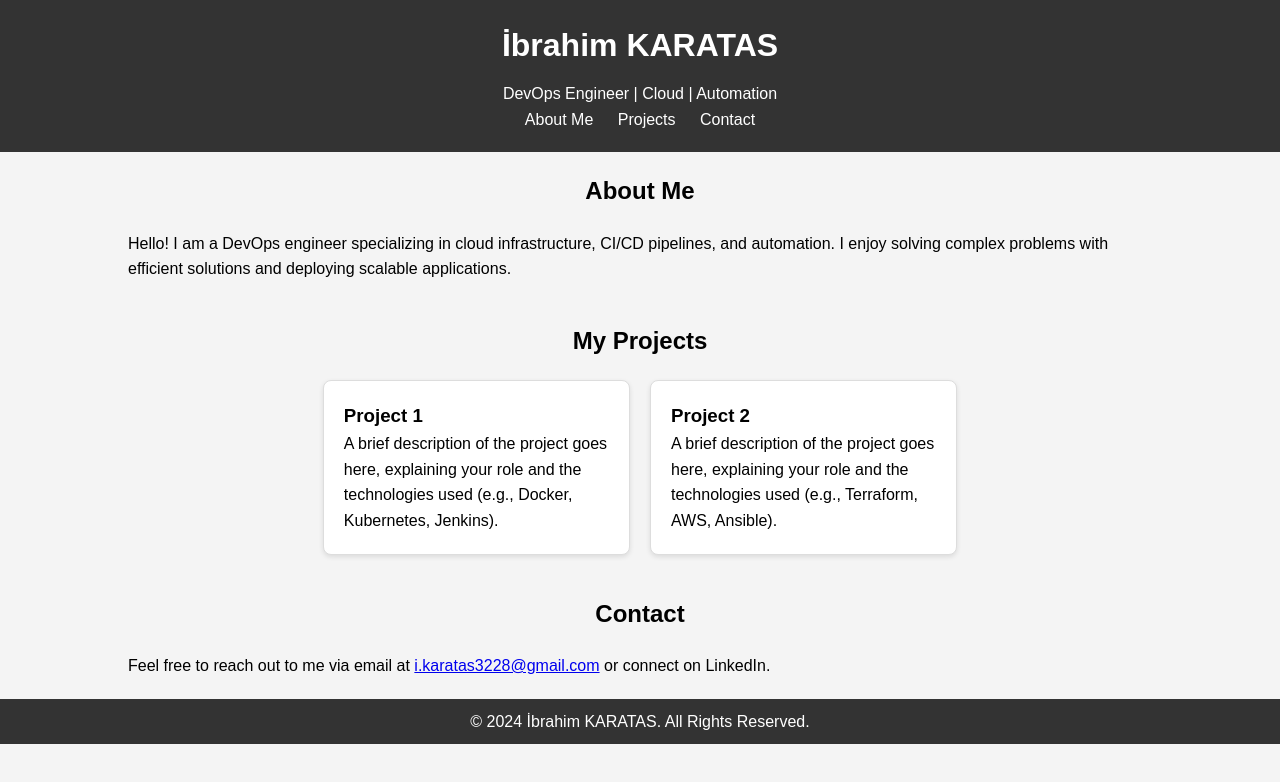
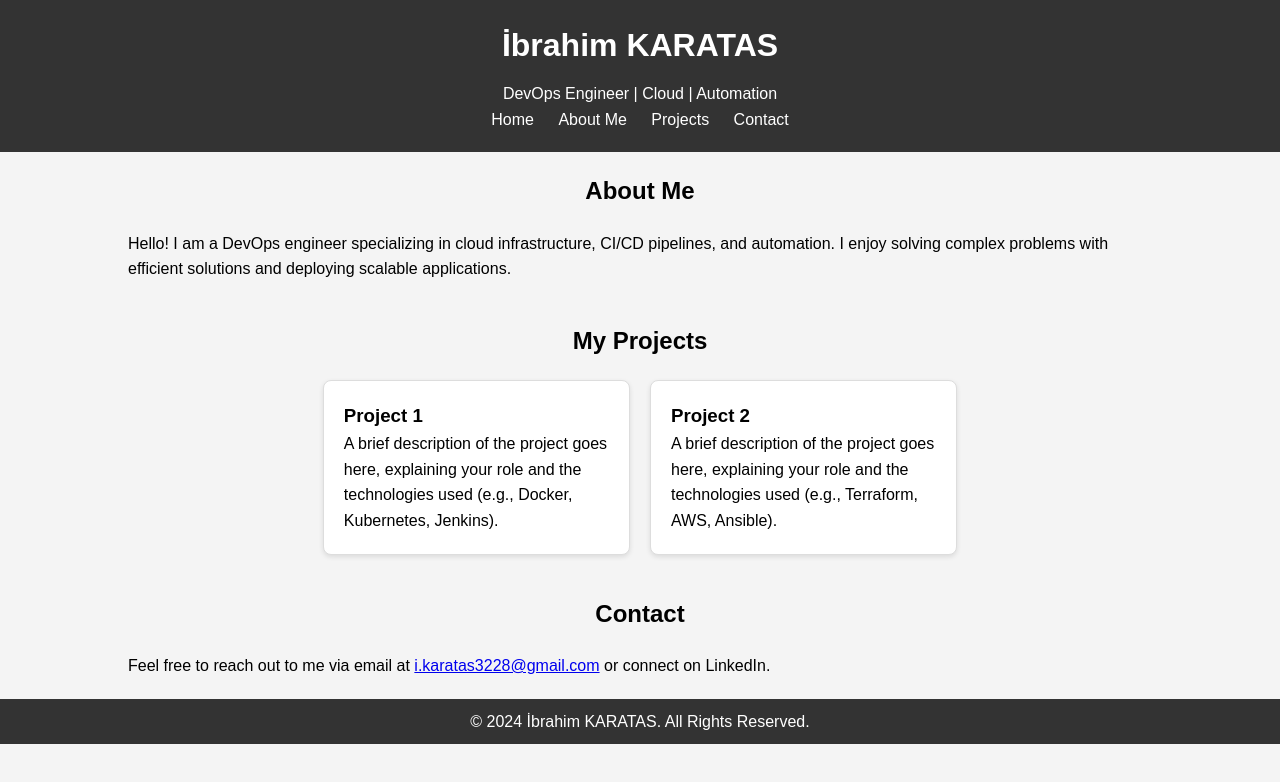
Before and after one commit to ibrahimkaratas88/ibrahimkaratas.github.io, a plain HTML site: page index.html in a window 1280 px wide. Drawn offline with Linux system fonts and the light colour scheme.

Commit message:
Update index.html

```diff
--- a/index.html
+++ b/index.html
@@ -13,9 +13,10 @@
             <p>DevOps Engineer | Cloud | Automation</p>
             <nav>
                 <ul>
-                    <li><a href="#about">About Me</a></li>
-                    <li><a href="#projects">Projects</a></li>
-                    <li><a href="#contact">Contact</a></li>
+                    <li><a href="index.html">Home</a></li>
+                    <li><a href="about.html">About Me</a></li>
+                    <li><a href="projects.html">Projects</a></li>
+                    <li><a href="contact.html">Contact</a></li>
                 </ul>
             </nav>
         </div>
```
